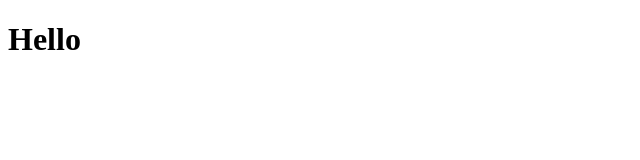
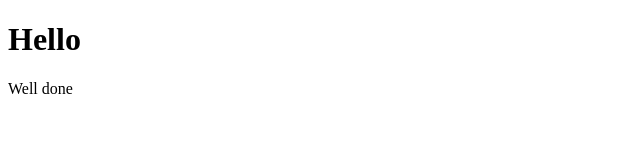
Before and after one commit to dima79-pixel/7931, a plain HTML site: page index.html in a window 1280 px wide. Shown: the full height of the page, 0-640 px from the left. Drawn offline with Linux system fonts and the light colour scheme.

Commit message:
add paragraph

```diff
--- a/index.html
+++ b/index.html
@@ -7,5 +7,6 @@
 </head>
 <body>
     <h1>Hello</h1>
+    <p>Well done</p>
 </body>
 </html>
```
